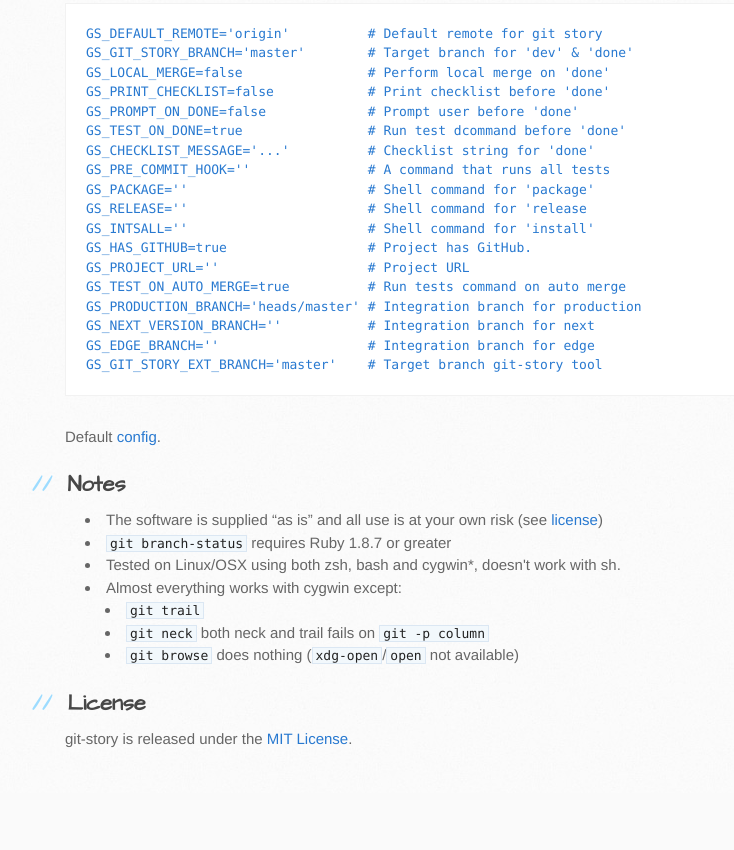
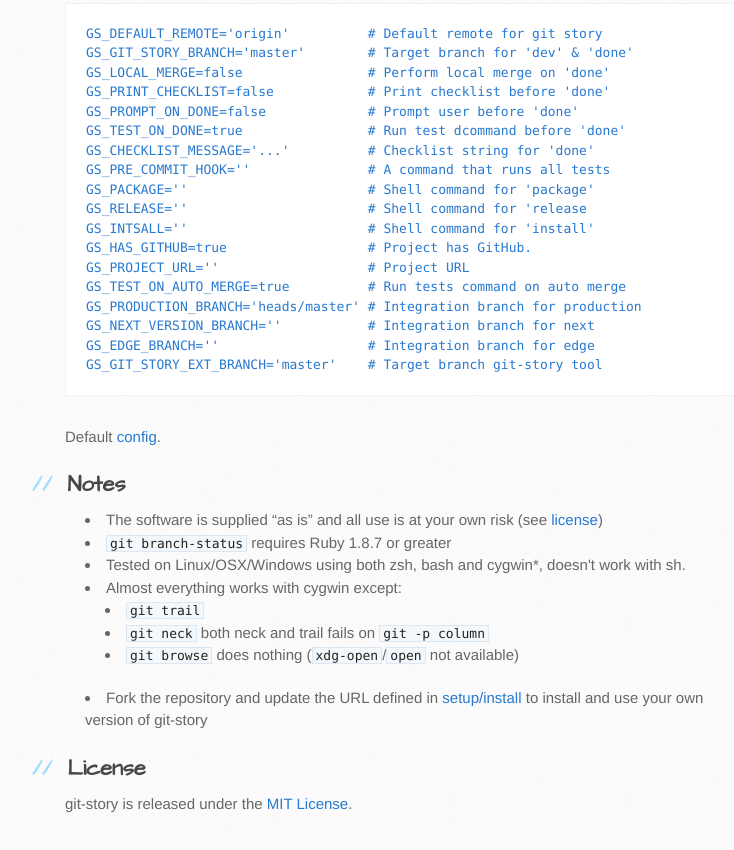
Before and after one commit to buren/git-story, a plain HTML site: page index.html in a window 1280 px wide. Shown: the part 3994-4844 px from the top of the page, without its empty margins (105-839 px from the left). Before the commit the page ends 4787 px from the top, so only its background shows below. Drawn offline with Linux system fonts and the light colour scheme.

```diff
--- a/index.html
+++ b/index.html
@@ -266,7 +266,7 @@ GS_GIT_STORY_EXT_BRANCH='master'    # Target branch git-story tool
 <li>The software is supplied “as is” and all use is at your own risk (see <a href="https://github.com/buren/git-story/blob/master/LICENSE">license</a>)</li>
 <li>
 <code>git branch-status</code> requires Ruby 1.8.7 or greater</li>
-<li>Tested on Linux/OSX using both zsh, bash and cygwin*, doesn't work with sh.</li>
+<li>Tested on Linux/OSX/Windows using both zsh, bash and cygwin*, doesn't work with sh.</li>
 <li>Almost everything works with cygwin except:
 
 <ul>
@@ -278,6 +278,7 @@ GS_GIT_STORY_EXT_BRANCH='master'    # Target branch git-story tool
 <code>git browse</code> does nothing (<code>xdg-open</code>/<code>open</code> not available)</li>
 </ul>
 </li>
+<li>Fork the repository and update the URL defined in <a href="https://github.com/buren/git-story/blob/master/setup/install#L2">setup/install</a> to install and use your own version of <em>git-story</em> </li>
 </ul><h2>
 <a name="license" class="anchor" href="#license"><span class="octicon octicon-link"></span></a>License</h2>
 
```
Also changed, not shown: params.json (+1 -1 lines).
